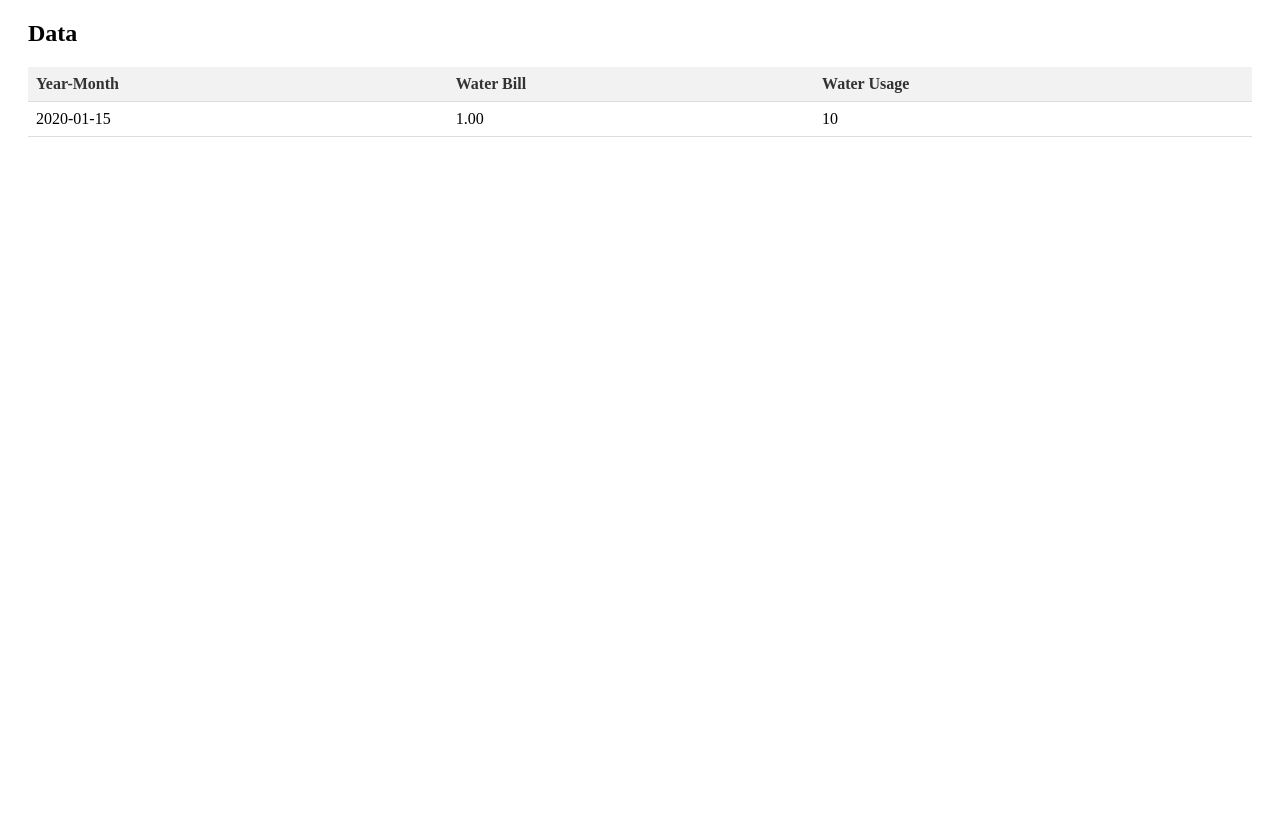
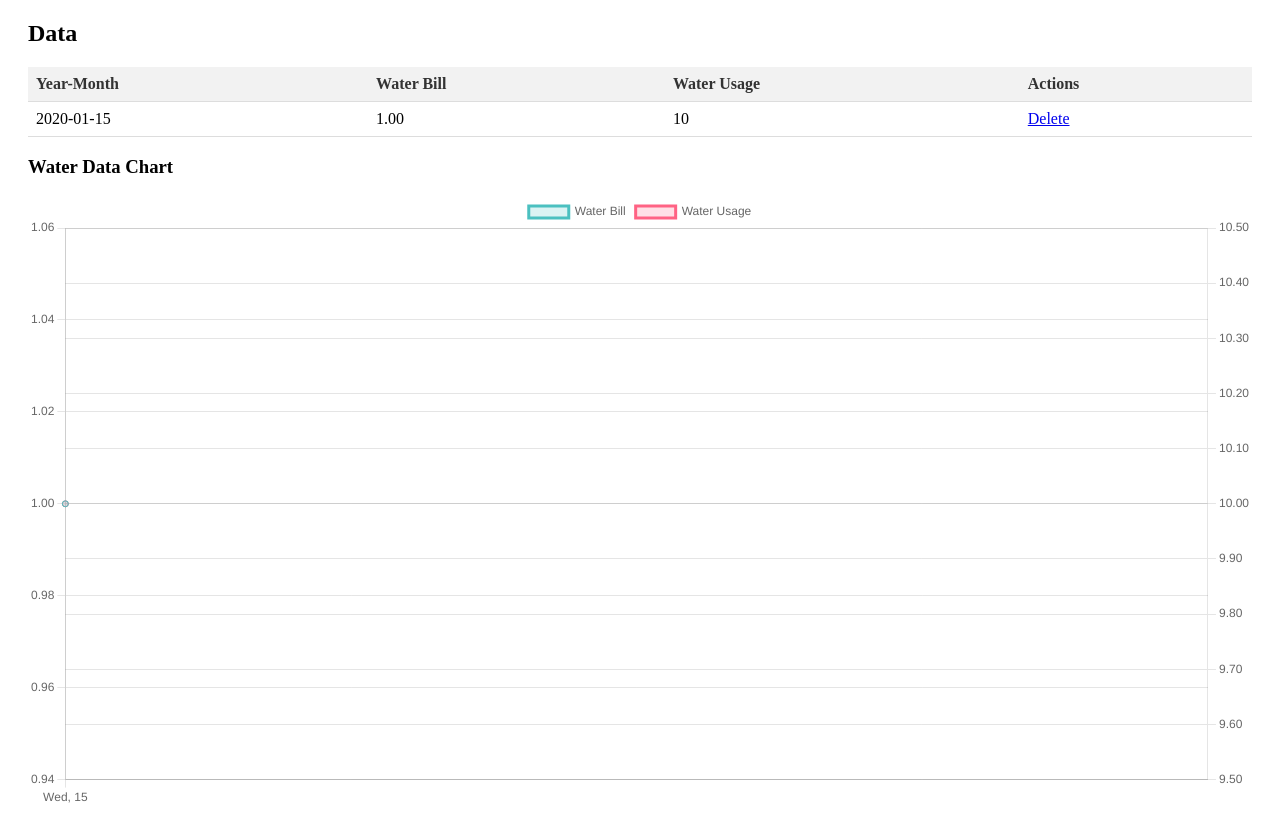
Before and after one commit to xkan-32/Web-APP-For-Portfolio, a Flask app: page /data in a window 1280 px wide. Shown: the part 85-913 px from the top of the page. Before the commit the page ends 222 px from the top, so only its background shows below. Run offline with Flask 3, Linux system fonts and the light colour scheme; tables that the repository leaves empty hold one stand-in row (values such as "Sample post").

Commit message:
新機能追加とバグ修正

```diff
--- a/app.py
+++ b/app.py
@@ -1,6 +1,7 @@
-from flask import Flask, render_template, request
+from flask import Flask, render_template, request, redirect, url_for
 import mysql.connector
 import datetime
+import re
 
 app = Flask(__name__)
 
@@ -10,7 +11,12 @@
 
 @app.route("/add_data", methods=["POST"])
 def add_data():
-    year_month = datetime.datetime.strptime(request.form["year_month"], "%Y-%m").date()
+    year_month_input = request.form["year_month"]
+
+    if not re.match(r"\d{4}-\d{2}-\d{2}", year_month_input):
+        return render_template("error.html", message="Invalid Year-Month-Date format. Please use YYYY-MM-DD format.")
+
+    year_month = datetime.datetime.strptime(year_month_input, "%Y-%m-%d").date()
     water_bill = float(request.form["water_bill"])
     water_usage = int(request.form["water_usage"])
 
@@ -27,7 +33,24 @@
     cursor.close()
     conn.close()
 
-    return "Data added successfully."
+    return render_template("data_added_success.html")
+
+@app.route("/delete_data/<int:id>", methods=["GET"])
+def delete_data(id):
+    conn = mysql.connector.connect(
+        host="localhost",
+        user="root",
+        password="kanseiA@12345",
+        database="water_bill_tracker"
+    )
+
+    cursor = conn.cursor()
+    cursor.execute("DELETE FROM water_data WHERE id=%s", (id,))
+    conn.commit()
+    cursor.close()
+    conn.close()
+
+    return render_template("data_deleted_success.html")
 
 @app.route("/data")
 def data():
--- a/templates/data.html
+++ b/templates/data.html
@@ -9,6 +9,7 @@
           <th>Year-Month</th>
           <th>Water Bill</th>
           <th>Water Usage</th>
+          <th>Actions</th>
         </tr>
       </thead>
       <tbody>
@@ -17,9 +18,64 @@
             <td>{{ row[1] }}</td>
             <td>{{ row[2] }}</td>
             <td>{{ row[3] }}</td>
+            <td>
+              <a href="{{ url_for('delete_data', id=row[0]) }}">Delete</a>
+            </td>
           </tr>
         {% endfor %}
       </tbody>
     </table>
+
+    <!-- Add the chart canvas -->
+    <h3>Water Data Chart</h3>
+    <canvas id="waterDataChart"></canvas>
   </div>
+
+  <!-- Add the Chart.js library -->
+  <script src="https://cdn.jsdelivr.net/npm/chart.js"></script>
+
+  <!-- Add the chart script -->
+  <script>
+    // Parse the data from Flask
+    const rawData = {{ data|tojson|safe }};
+    const labels = rawData.map(entry => entry[1].slice(0, 7));
+    const waterBillData = rawData.map(entry => entry[2]);
+    const waterUsageData = rawData.map(entry => entry[3]);
+
+    const ctx = document.getElementById('waterDataChart').getContext('2d');
+    const waterDataChart = new Chart(ctx, {
+        type: 'line',
+        data: {
+            labels: labels,
+            datasets: [
+                {
+                    label: 'Water Bill',
+                    data: waterBillData,
+                    borderColor: 'rgba(75, 192, 192, 1)',
+                    backgroundColor: 'rgba(75, 192, 192, 0.2)',
+                    yAxisID: 'y1',
+                },
+                {
+                    label: 'Water Usage',
+                    data: waterUsageData,
+                    borderColor: 'rgba(255, 99, 132, 1)',
+                    backgroundColor: 'rgba(255, 99, 132, 0.2)',
+                    yAxisID: 'y2',
+                },
+            ],
+        },
+        options: {
+            scales: {
+                y1: {
+                    type: 'linear',
+                    position: 'left',
+                },
+                y2: {
+                    type: 'linear',
+                    position: 'right',
+                },
+            },
+        },
+    });
+  </script>
 {% endblock %}
--- /dev/null
+++ b/templates/data_added_success.html
@@ -0,0 +1,2 @@
+<h1>Data added successfully.</h1>
+<a href="{{ url_for('index') }}">Go back to Home</a>
--- /dev/null
+++ b/templates/data_deleted_success.html
@@ -0,0 +1,2 @@
+<h1>Data deleted successfully.</h1>
+<a href="{{ url_for('index') }}">Go back to Home</a>
--- a/templates/index.html
+++ b/templates/index.html
@@ -5,11 +5,11 @@
     <h2>Add Data</h2>
     <form method="post" action="/add_data">
       <label for="year_month">Year-Month:</label>
-      <input type="text" id="year_month" name="year_month"><br><br>
+      <input type="text" id="year_month" name="year_month" pattern="\d{4}-\d{2}-\d{2}" placeholder="検針日を入力(例:2022-02-01)" required><br><br>
       <label for="water_bill">Water Bill:</label>
-      <input type="text" id="water_bill" name="water_bill"><br><br>
+      <input type="text" id="water_bill" name="water_bill" placeholder="料金を入力(円)" required><br><br>
       <label for="water_usage">Water Usage:</label>
-      <input type="text" id="water_usage" name="water_usage"><br><br>
+      <input type="text" id="water_usage" name="water_usage" placeholder="使用量を入力(m3)" required><br><br>
       <input type="submit" value="Add">
     </form>
   </div>
```
Also changed, not shown: templates/error.html (added, +8 -0 lines), static/css/styles.css (indentation only), templates/base.html (line endings or trailing spaces).
